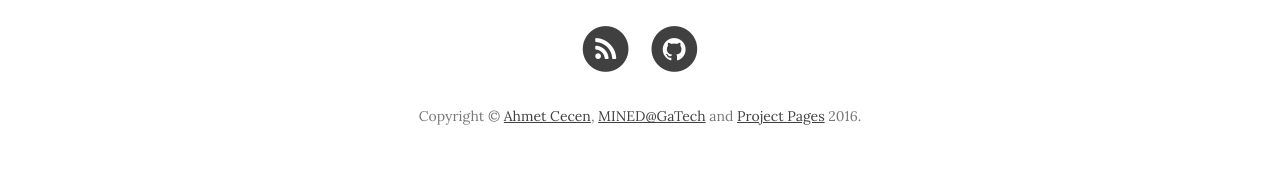
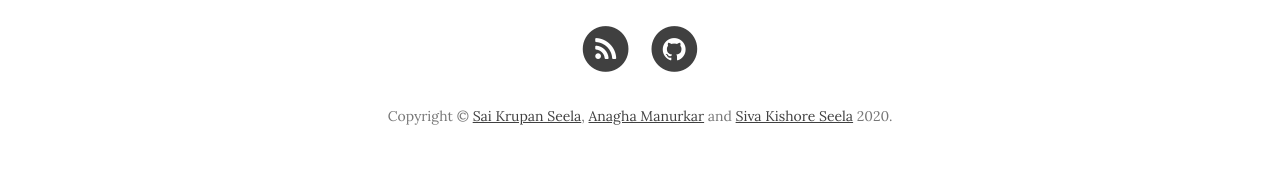
Before and after one commit to opendatavis/opendatavis.github.io, a Jekyll site: the page built from index.html, in a window 1280 px wide. Shown: the part 1767-1956 px from the top of the page. Built offline with Jekyll 4.4.1, drawn with Linux system fonts in a browser that asks for light colours; nearby versions of some CDN libraries; the list of posts is cut into pages by our own code; some of the changed lines change nothing that is shown.

Commit message:
Footer changes

```diff
--- a/_config.yml
+++ b/_config.yml
@@ -13,7 +13,7 @@
 logo: ""
 
 # Tertiary Parameters
-github_username:  opendataivs
+github_username:  opendatavis
 project_repository: opendatavis.github.io
 disqus_shortname: opendatavis
 g-analytics: UA-99999999-1
--- a/_includes/footer.html
+++ b/_includes/footer.html
@@ -42,9 +42,9 @@
                         </a>
                     </li>
                     {% endif %}
-					{% if site.github_username == "projectpages" %}
+					{% if site.github_username == "opendataivs" %}
                     <li>
-                        <a href="https://github.com/projectpages/project-pages/issues">
+                        <a href="https://github.com/opendatavis/opendatavis.github.io/issues">
                             <span class="fa-stack fa-lg">
                                 <i class="fa fa-circle fa-stack-2x"></i>
                                 <i class="fa fa-exclamation fa-stack-1x fa-inverse"></i>
@@ -52,7 +52,7 @@
                         </a>
                     </li>
 		    <li>
-                        <a href="https://github.com/projectpages/project-pages/wiki/">
+                        <a href="https://github.com/opendatavis/opendatavis.github.io/wiki/">
                             <span class="fa-stack fa-lg">
                                 <i class="fa fa-circle fa-stack-2x"></i>
                                 <i class="fa fa-info fa-stack-1x fa-inverse"></i>
@@ -60,7 +60,7 @@
                         </a>
                     </li>
                     <li>
-                        <a href="https://github.com/projectpages/project-pages/fork">
+                        <a href="https://github.com/opendatavis/opendatavis.github.io/fork">
                             <span class="fa-stack fa-lg">
                                 <i class="fa fa-circle fa-stack-2x"></i>
                                 <i class="fa fa-code-fork fa-stack-1x fa-inverse"></i>
@@ -69,7 +69,7 @@
                     </li>
                     {% endif %}
                 </ul>
-                <p class="copyright text-muted"> Copyright © <a href="http://ahmetcecen.github.io/" target="_blank">Ahmet Cecen</a>,  <a href="http://mined.gatech.edu/" target="_blank">MINED@GaTech</a> and <a href="https://github.com/projectpages" target="_blank">Project Pages</a> 2016. </p>
+                <p class="copyright text-muted"> Copyright © <a href="https://www.linkedin.com/in/krupan/" target="_blank">Sai Krupan Seela</a>,  <a href="https://www.linkedin.com/in/anaghamanurkar/" target="_blank">Anagha Manurkar</a> and <a href="https://www.linkedin.com/in/sivakishore92/" target="_blank">Siva Kishore Seela</a> 2020. </p>
             </div>
         </div>
     </div>
```
